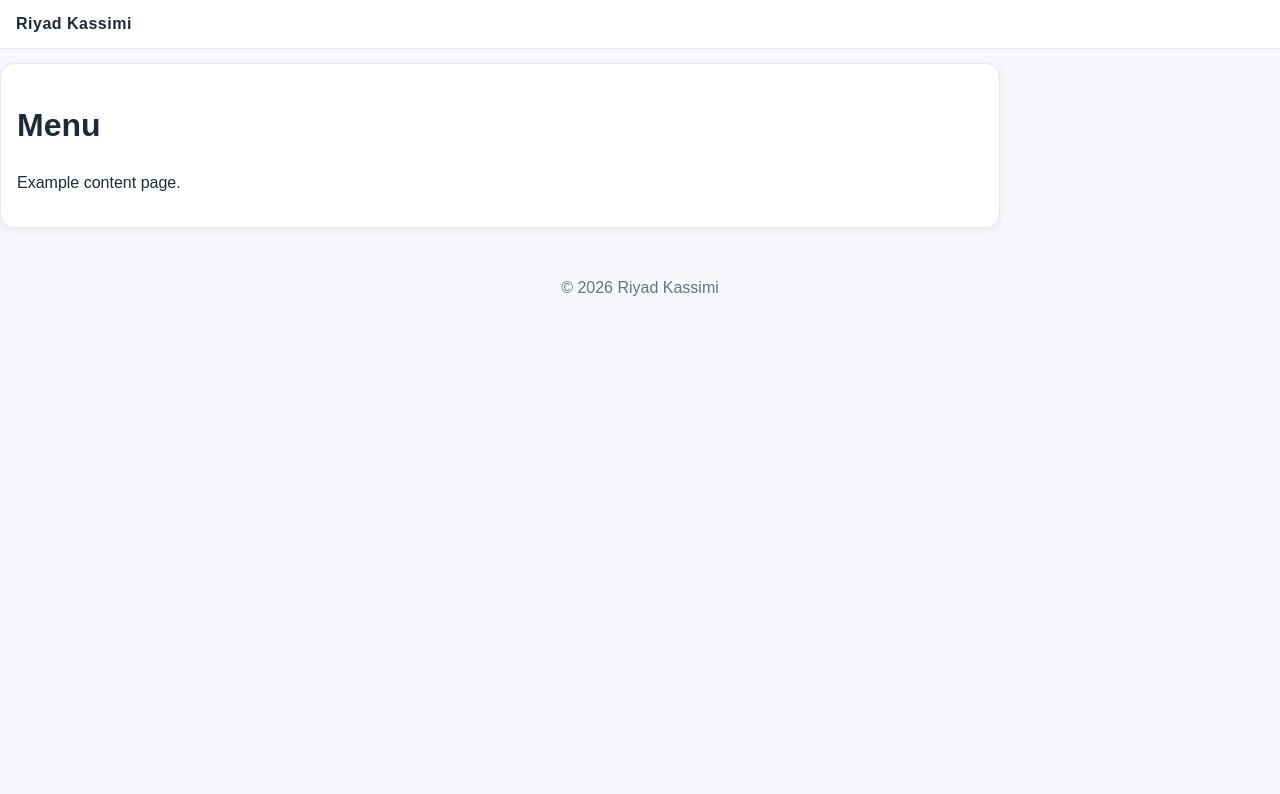
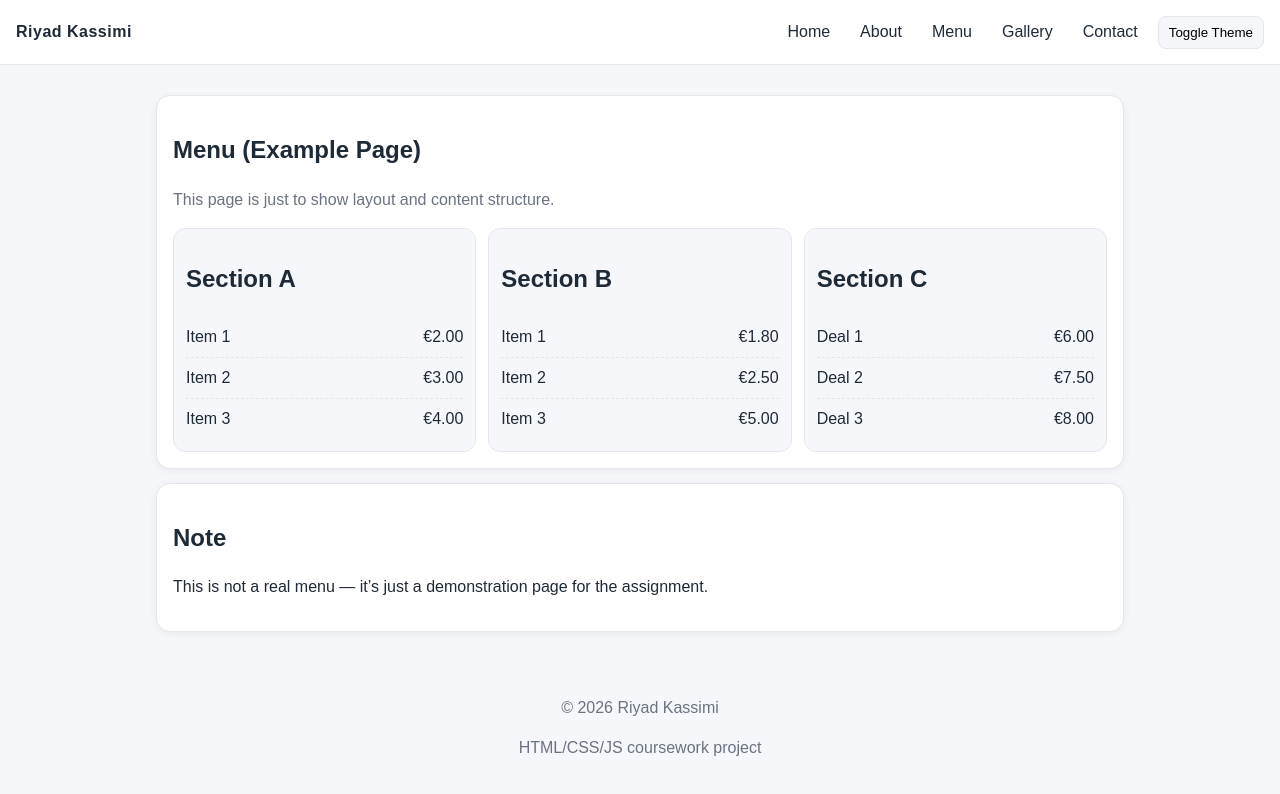
Before and after one commit to Riyadb3b/riyadkassimi-Caffe-project, a plain HTML site: page menu.html in a window 1280 px wide. Drawn offline with Linux system fonts and the light colour scheme.

Commit message:
Update menu.html

```diff
--- a/menu.html
+++ b/menu.html
@@ -10,13 +10,61 @@
 <body>
   <header class="site-header">
     <a class="logo" href="index.html">Riyad Kassimi</a>
+    <button class="nav-toggle" aria-label="Open menu" aria-expanded="false">☰</button>
+    <nav class="site-nav" data-nav>
+      <a href="index.html">Home</a>
+      <a href="about.html">About</a>
+      <a href="menu.html">Menu</a>
+      <a href="gallery.html">Gallery</a>
+      <a href="contact.html">Contact</a>
+      <button class="theme-btn" type="button" data-theme-btn>Toggle Theme</button>
+    </nav>
   </header>
-<main class="card">
-<h1>Menu</h1>
-<p>Example content page.</p>
+
+  <main>
+    <section class="card">
+      <h1>Menu (Example Page)</h1>
+      <p class="muted">This page is just to show layout and content structure.</p>
+
+      <div class="menu-grid">
+        <div class="menu-card">
+          <h2>Section A</h2>
+          <ul class="menu-list">
+            <li><span>Item 1</span><span>€2.00</span></li>
+            <li><span>Item 2</span><span>€3.00</span></li>
+            <li><span>Item 3</span><span>€4.00</span></li>
+          </ul>
+        </div>
+
+        <div class="menu-card">
+          <h2>Section B</h2>
+          <ul class="menu-list">
+            <li><span>Item 1</span><span>€1.80</span></li>
+            <li><span>Item 2</span><span>€2.50</span></li>
+            <li><span>Item 3</span><span>€5.00</span></li>
+          </ul>
+        </div>
+
+        <div class="menu-card">
+          <h2>Section C</h2>
+          <ul class="menu-list">
+            <li><span>Deal 1</span><span>€6.00</span></li>
+            <li><span>Deal 2</span><span>€7.50</span></li>
+            <li><span>Deal 3</span><span>€8.00</span></li>
+          </ul>
+        </div>
+      </div>
+    </section>
+
+    <section class="card">
+      <h2>Note</h2>
+      <p>This is not a real menu — it’s just a demonstration page for the assignment.</p>
+    </section>
   </main>
+
   <footer class="site-footer">
     <p>© <span data-year></span> Riyad Kassimi</p>
+    <p class="muted">HTML/CSS/JS coursework project</p>
   </footer>
 </body>
 </html>
```
Lines whose indentation alone changed are shown as unchanged.
